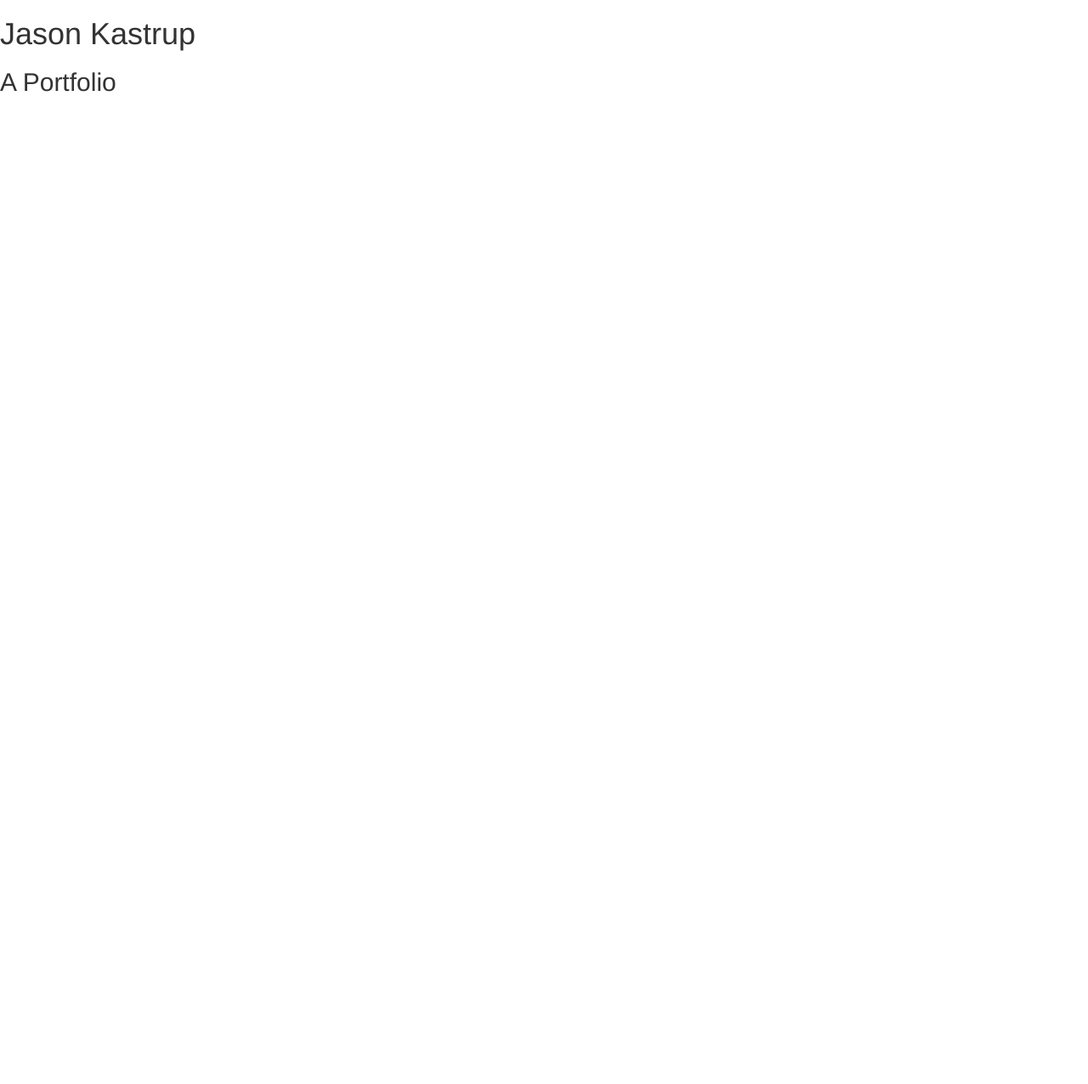
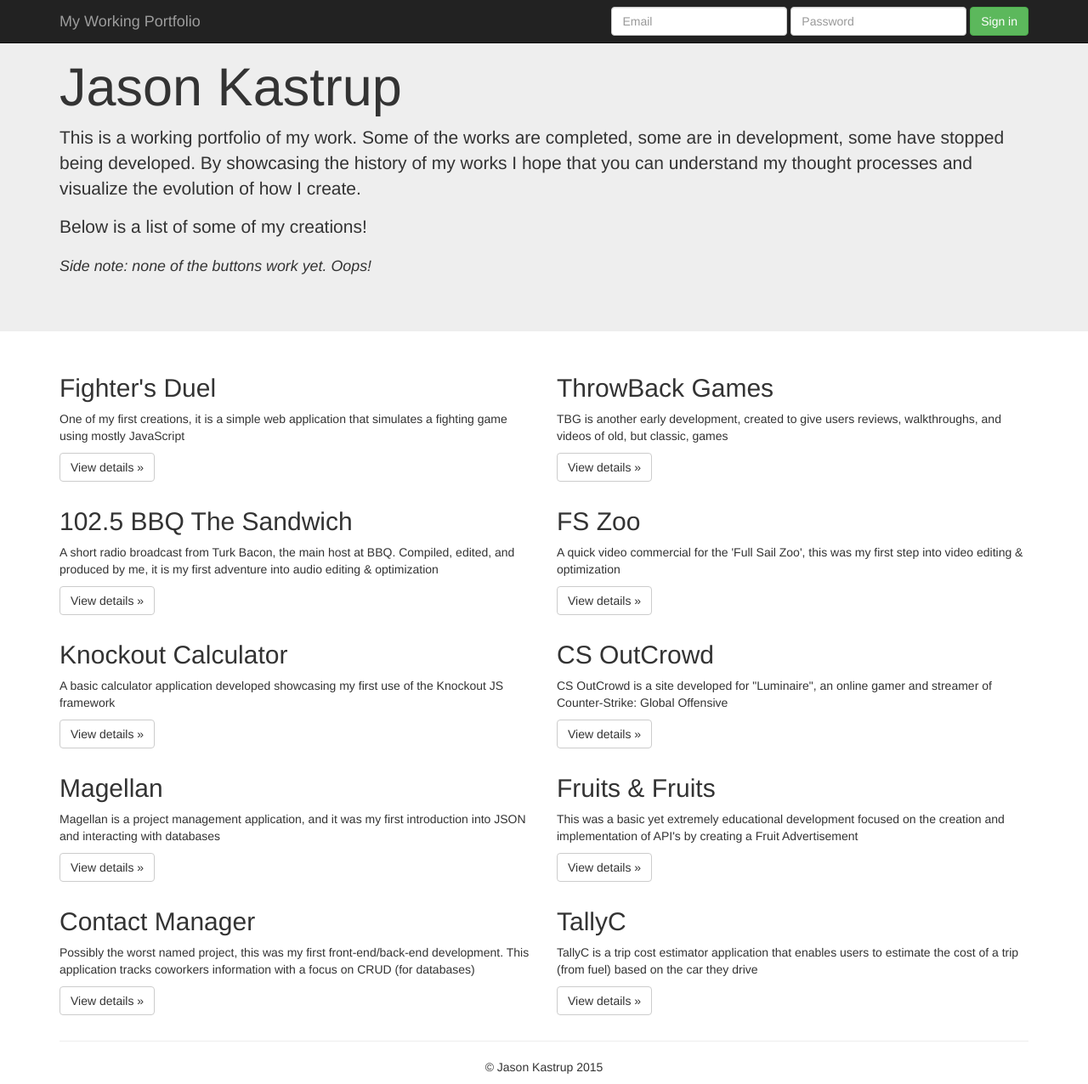
Before and after one commit to jkastrup/Portfolio, a plain HTML site: page index.html in a window 1280 px wide. Shown: the whole page at 85% size. Before the commit the page ends 800 px from the top, so only its background shows below. Drawn offline with nearby package versions, Linux system fonts and the light colour scheme; files that its build step writes are made by us from their sources.

Commit message:
Created home page for the Portfolio project

```diff
--- a/index.html
+++ b/index.html
@@ -4,25 +4,137 @@
     <meta charset="utf-8">
     <meta http-equiv="X-UA-Compatible" content="IE=edge">
     <meta name="viewport" content="width=device-width, initial-scale=1">
-    <title>Jason Kastrup's Portfolio</title>
+    <!-- The above 3 meta tags *must* come first in the head; any other head content must come *after* these tags -->
+    <meta name="description" content="Working portfolio">
+    <meta name="author" content="Jason Kastrup">
+    <link rel="icon" href="../../favicon.ico">
 
-    <!-- Bootstrap -->
-    <link href="css/bootstrap.min.css" rel="stylesheet">
+    <title>Kastrup Portfolio</title>
 
-    <!-- HTML5 Shim and Respond.js IE8 support of HTML5 elements and media queries -->
-    <!-- WARNING: Respond.js doesn't work if you view the page via file:// -->
+    <!-- Bootstrap core CSS -->
+    <link href="bootstrap/css/bootstrap.min.css" rel="stylesheet">
+
+    <!-- Custom styles for this template -->
+    <link href="jumbotron.css" rel="stylesheet">
+
+    <!-- Just for debugging purposes. Don't actually copy these 2 lines! -->
+    <!--[if lt IE 9]><script src="../../assets/js/ie8-responsive-file-warning.js"></script><![endif]-->
+    <script src="../../assets/js/ie-emulation-modes-warning.js"></script>
+
+    <!-- HTML5 shim and Respond.js for IE8 support of HTML5 elements and media queries -->
     <!--[if lt IE 9]>
-      <script src="https://oss.maxcdn.com/libs/html5shiv/3.7.0/html5shiv.js"></script>
-      <script src="https://oss.maxcdn.com/libs/respond.js/1.4.2/respond.min.js"></script>
+      <script src="https://oss.maxcdn.com/html5shiv/3.7.2/html5shiv.min.js"></script>
+      <script src="https://oss.maxcdn.com/respond/1.4.2/respond.min.js"></script>
     <![endif]-->
   </head>
+
   <body>
-    <h1>Jason Kastrup</h1>
-    <h2>A Portfolio</h2>
 
-    <!-- jQuery (necessary for Bootstrap's JavaScript plugins) -->
-    <script src="https://ajax.googleapis.com/ajax/libs/jquery/1.11.0/jquery.min.js"></script>
-    <!-- Include all compiled plugins (below), or include individual files as needed -->
-    <script src="js/bootstrap.min.js"></script>
+    <nav class="navbar navbar-inverse navbar-fixed-top">
+      <div class="container">
+        <div class="navbar-header">
+          <button type="button" class="navbar-toggle collapsed" data-toggle="collapse" data-target="#navbar" aria-expanded="false" aria-controls="navbar">
+            <span class="sr-only">Toggle navigation</span>
+            <span class="icon-bar"></span>
+            <span class="icon-bar"></span>
+            <span class="icon-bar"></span>
+          </button>
+          <a class="navbar-brand" href="#">My Working Portfolio</a>
+        </div>
+        <div id="navbar" class="navbar-collapse collapse">
+          <form class="navbar-form navbar-right">
+            <div class="form-group">
+              <input type="text" placeholder="Email" class="form-control">
+            </div>
+            <div class="form-group">
+              <input type="password" placeholder="Password" class="form-control">
+            </div>
+            <button type="submit" class="btn btn-success">Sign in</button>
+          </form>
+        </div><!--/.navbar-collapse -->
+      </div>
+    </nav>
+
+    <!-- Main jumbotron for a primary marketing message or call to action -->
+    <div class="jumbotron">
+      <div class="container">
+        <h1>Jason Kastrup</h1>
+        <p>This is a working portfolio of my work.  Some of the works are completed, some are in development, some have stopped being developed.  By showcasing the history of my works I hope that you can understand my thought processes and visualize the evolution of how I create.</p>
+        <p>Below is a list of some of my creations!</p>
+        <p><small><em>Side note: none of the buttons work yet. Oops!</em></small></p>
+
+      </div>
+    </div>
+
+    <div class="container">
+      <!-- Example row of columns -->
+      <div class="row">
+        <div class="col-md-6">
+          <h2>Fighter's Duel</h2>
+          <p>One of my first creations, it is a simple web application that simulates a fighting game using mostly JavaScript</p>
+          <p><a class="btn btn-default" href="#" role="button">View details &raquo;</a></p>
+        </div>
+        <div class="col-md-6">
+          <h2>ThrowBack Games</h2>
+          <p>TBG is another early development, created to give users reviews, walkthroughs, and videos of old, but classic, games</p>
+          <p><a class="btn btn-default" href="#" role="button">View details &raquo;</a></p>
+        </div>
+        <div class="col-md-6">
+          <h2>102.5 BBQ The Sandwich</h2>
+          <p>A short radio broadcast from Turk Bacon, the main host at BBQ.  Compiled, edited, and produced by me, it is my first adventure into audio editing & optimization</p>
+          <p><a class="btn btn-default" href="#" role="button">View details &raquo;</a></p>
+        </div>
+        <div class="col-md-6">
+          <h2>FS Zoo</h2>
+          <p>A quick video commercial for the 'Full Sail Zoo', this was my first step into video editing & optimization</p>
+          <p><a class="btn btn-default" href="#" role="button">View details &raquo;</a></p>
+        </div>
+        <div class="col-md-6">
+          <h2>Knockout Calculator</h2>
+          <p>A basic calculator application developed showcasing my first use of the Knockout JS framework</p>
+          <p><a class="btn btn-default" href="#" role="button">View details &raquo;</a></p>
+        </div>
+        <div class="col-md-6">
+          <h2>CS OutCrowd</h2>
+          <p>CS OutCrowd is a site developed for "Luminaire", an online gamer and streamer of Counter-Strike: Global Offensive</p>
+          <p><a class="btn btn-default" href="#" role="button">View details &raquo;</a></p>
+        </div>
+        <div class="col-md-6">
+          <h2>Magellan</h2>
+          <p>Magellan is a project management application, and it was my first introduction into JSON and interacting with databases</p>
+          <p><a class="btn btn-default" href="#" role="button">View details &raquo;</a></p>
+        </div>
+        <div class="col-md-6">
+          <h2>Fruits & Fruits</h2>
+          <p>This was a basic yet extremely educational development focused on the creation and implementation of API's by creating a Fruit Advertisement</p>
+          <p><a class="btn btn-default" href="#" role="button">View details &raquo;</a></p>
+        </div>
+        <div class="col-md-6">
+          <h2>Contact Manager</h2>
+          <p>Possibly the worst named project, this was my first front-end/back-end development. This application tracks coworkers information with a focus on CRUD (for databases)</p>
+          <p><a class="btn btn-default" href="#" role="button">View details &raquo;</a></p>
+        </div>
+        <div class="col-md-6">
+          <h2>TallyC</h2>
+          <p>TallyC is a trip cost estimator application that enables users to estimate the cost of a trip (from fuel) based on the car they drive</p>
+          <p><a class="btn btn-default" href="#" role="button">View details &raquo;</a></p>
+        </div>
+
+
+      </div>
+
+      <hr>
+
+      <footer>
+        <p style='text-align: center;'>&copy; Jason Kastrup 2015</p>
+      </footer>
+    </div> <!-- /container -->
+
+
+    <!-- Bootstrap core JavaScript
+    ================================================== -->
+    <!-- Placed at the end of the document so the pages load faster -->
+    <script src="https://ajax.googleapis.com/ajax/libs/jquery/1.11.3/jquery.min.js"></script>
+    <script src="bootstrap/js/bootstrap.min.js"></script>
   </body>
 </html>
```
